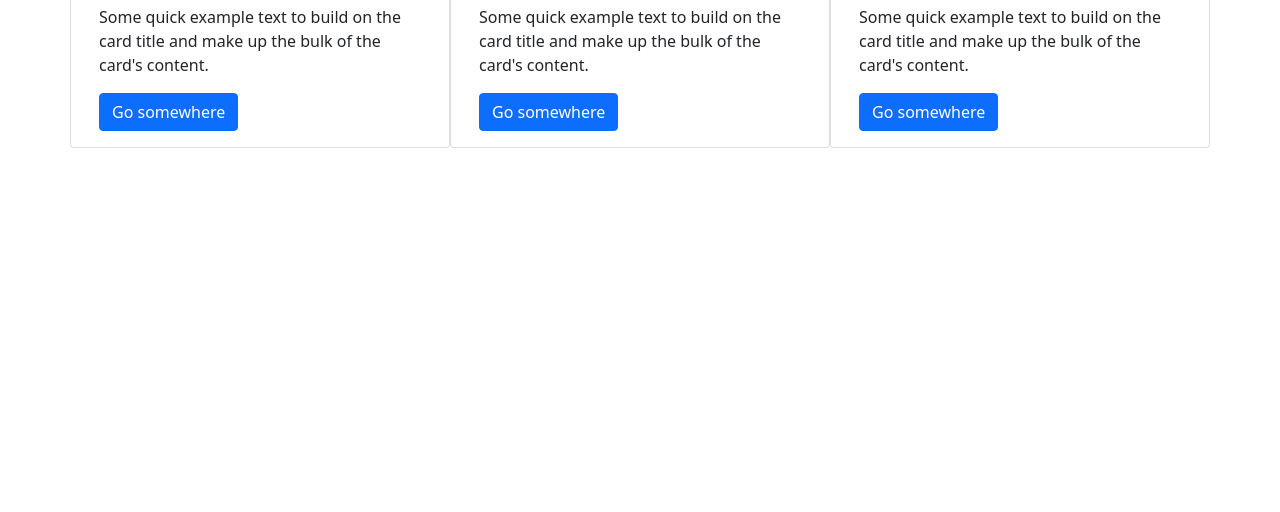
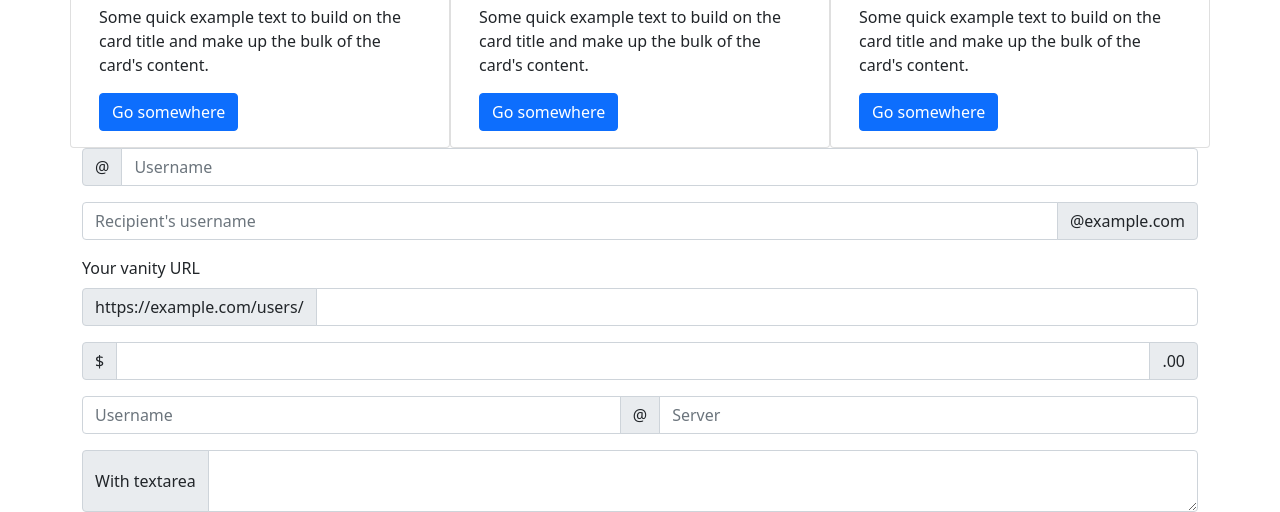
Before and after one commit to hwprogrammer/practice5, a plain HTML site: page index.html in a window 1280 px wide. Shown: the part 366-878 px from the top of the page. Before the commit the page ends 800 px from the top, so only its background shows below. Drawn offline with nearby package versions, Linux system fonts and the light colour scheme.

Commit message:
jun: added the input

```diff
--- a/index.html
+++ b/index.html
@@ -76,6 +76,41 @@
                   </div>
             </div>
         </div>
+
+        <div class="container">
+            <div class="input-group mb-3">
+                <span class="input-group-text" id="basic-addon1">@</span>
+                <input type="text" class="form-control" placeholder="Username" aria-label="Username" aria-describedby="basic-addon1">
+              </div>
+
+              <div class="input-group mb-3">
+                <input type="text" class="form-control" placeholder="Recipient's username" aria-label="Recipient's username" aria-describedby="basic-addon2">
+                <span class="input-group-text" id="basic-addon2">@example.com</span>
+              </div>
+
+              <label for="basic-url" class="form-label">Your vanity URL</label>
+              <div class="input-group mb-3">
+                <span class="input-group-text" id="basic-addon3">https://example.com/users/</span>
+                <input type="text" class="form-control" id="basic-url" aria-describedby="basic-addon3">
+              </div>
+
+              <div class="input-group mb-3">
+                <span class="input-group-text">$</span>
+                <input type="text" class="form-control" aria-label="Amount (to the nearest dollar)">
+                <span class="input-group-text">.00</span>
+              </div>
+
+              <div class="input-group mb-3">
+                <input type="text" class="form-control" placeholder="Username" aria-label="Username">
+                <span class="input-group-text">@</span>
+                <input type="text" class="form-control" placeholder="Server" aria-label="Server">
+              </div>
+
+              <div class="input-group">
+                <span class="input-group-text">With textarea</span>
+                <textarea class="form-control" aria-label="With textarea"></textarea>
+              </div>
+        </div>
     </main>
     <footer>
 
```
